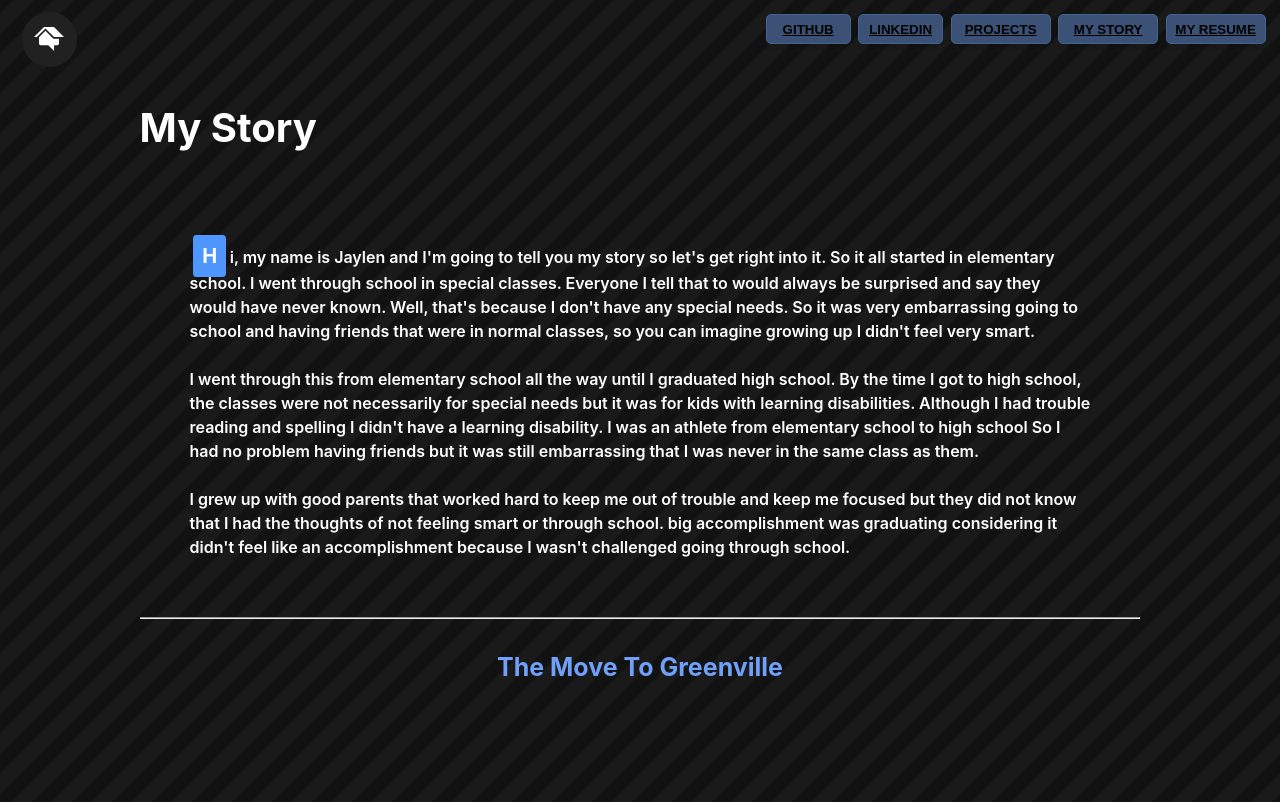
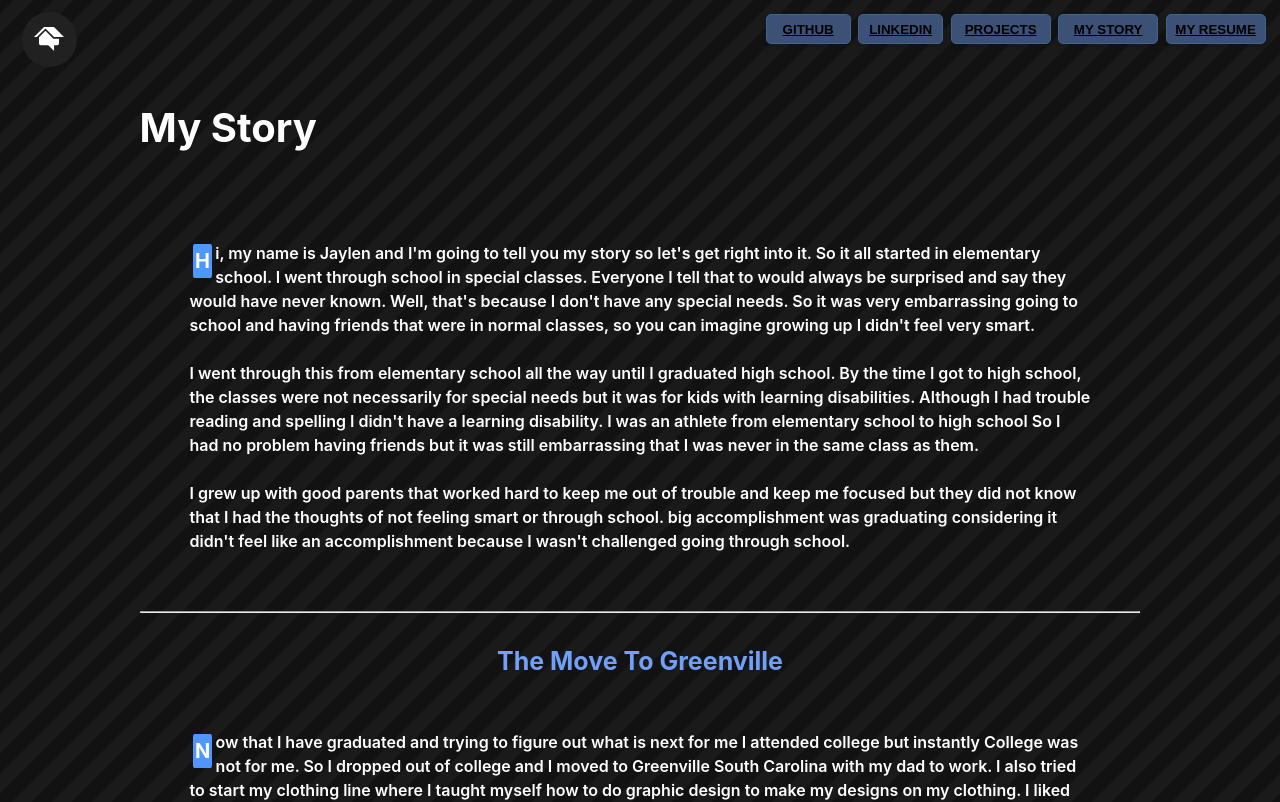
Before and after one commit to LeCurry24/MyPortfolio, a React (Vite) app: page /myStory in a window 1280 px wide. Shown: the top 802 px of the page. Built offline with nearby package versions, Linux system fonts and the light colour scheme.

Commit message:
fixed my story blue letters

```diff
--- a/src/Components/MyStory.module.css
+++ b/src/Components/MyStory.module.css
@@ -4,6 +4,7 @@
 }
 
 .boxCard {
+
     border-radius: 20px;
     width: 80%;
     height: 70%;
@@ -28,8 +29,9 @@
 
 
   .span{
+      float: left;
       background-color: rgb(80, 150, 255);
-      padding: 1%;
+      padding: .2%;
       border-radius: 10%;
       margin: .4%;
       font-size: 20px;
```
